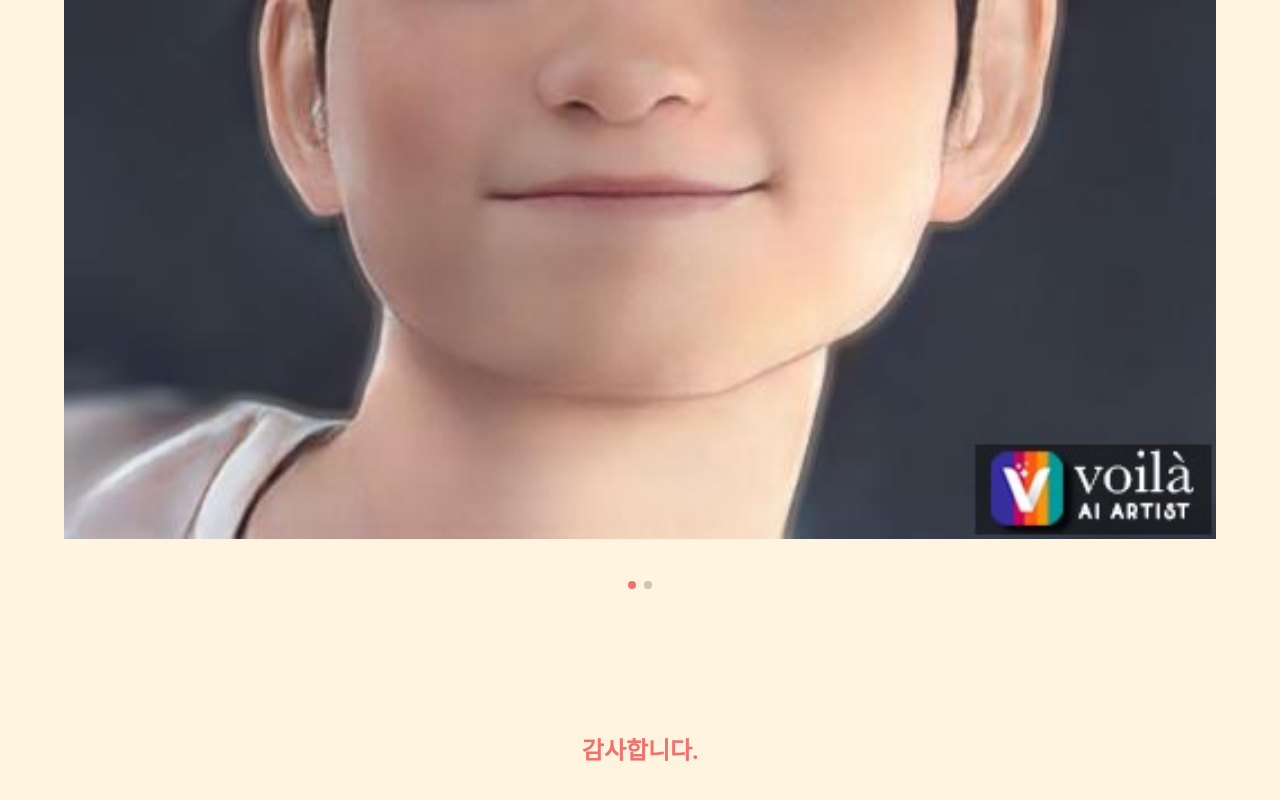
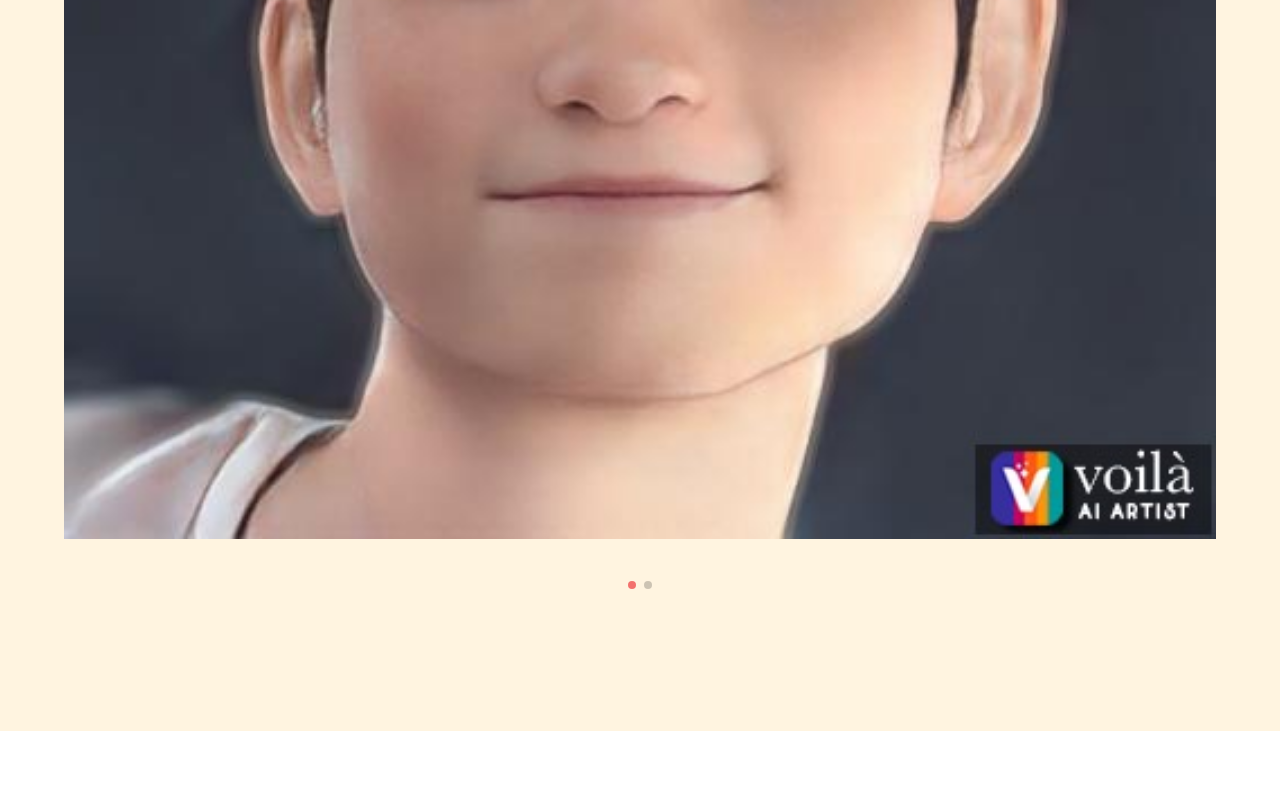
Before and after one commit to hughqlee/birthday_invitation, a plain HTML site: page index.html in a window 1280 px wide. Shown: the part 7253-8053 px from the top of the page. After the commit the page ends 7984 px from the top, so only its background shows below. Drawn offline with nearby package versions, Linux system fonts and the light colour scheme; a web font is replaced by a local one.

Commit message:
fififififinal

```diff
--- a/index.html
+++ b/index.html
@@ -56,7 +56,6 @@
             <!-- If we need pagination -->
             <div class="swiper-pagination"></div>
         </div>
-        <h2>감사합니다.</h2>
     </div>
 </body>
 <script src="https://cdn.jsdelivr.net/npm/swiper@8/swiper-bundle.min.js"></script>
```
Also changed, not shown: imgs/calendar.png.
